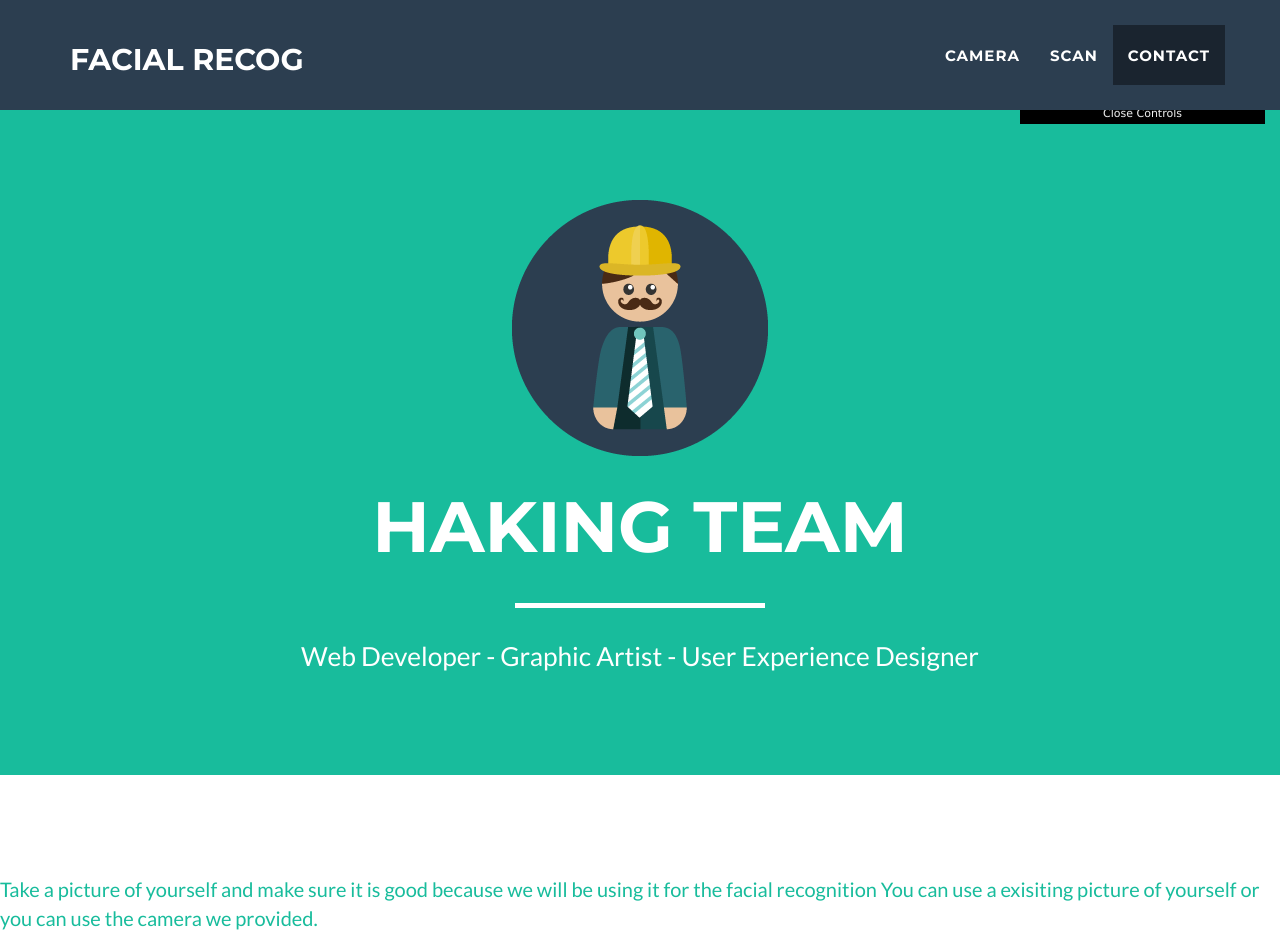
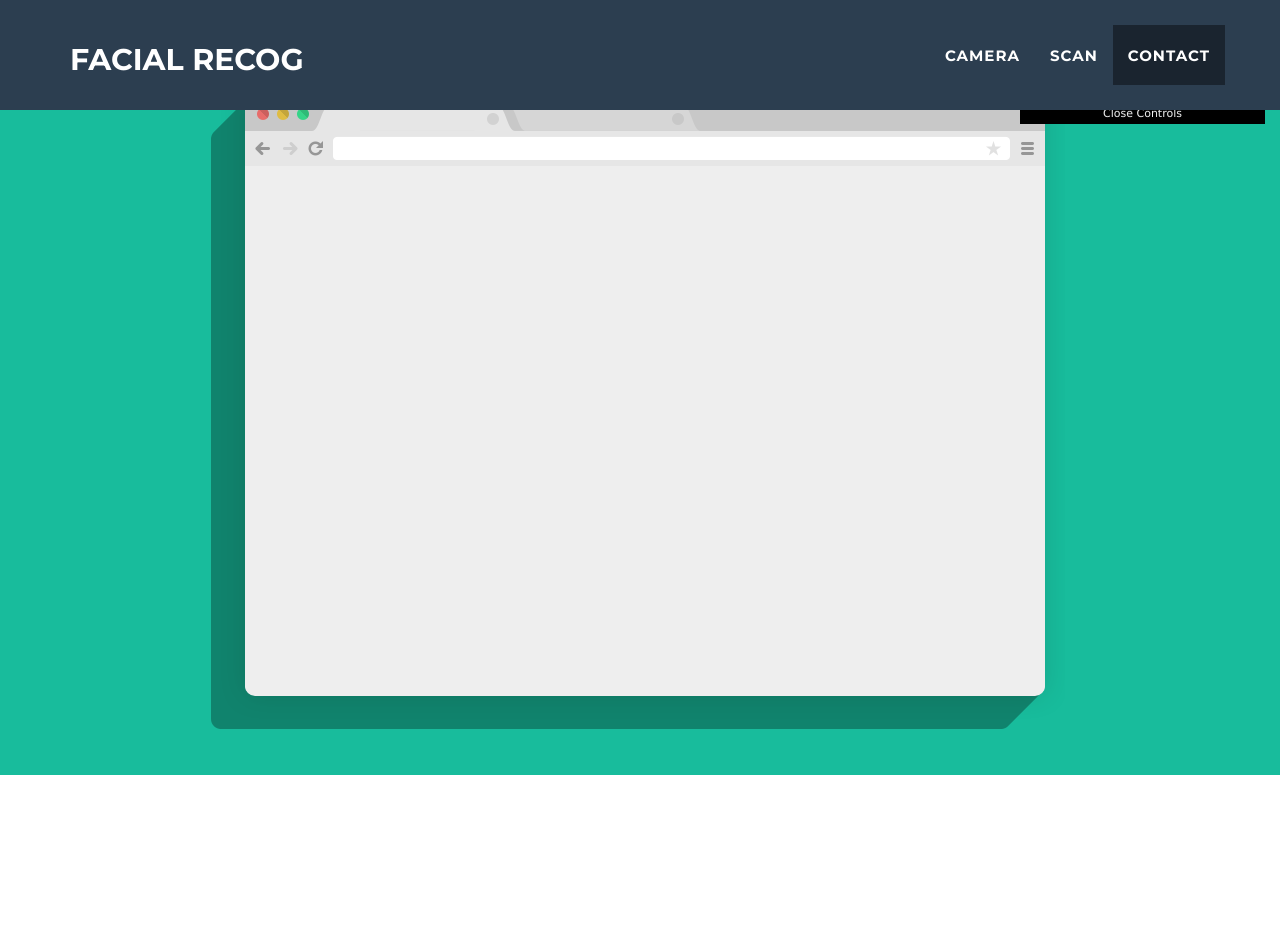
Before and after one commit to swagmaster12/swagmaster12.github.io, a website: page index.html in a window 1280 px wide. Shown: the top 952 px of the page. Drawn offline with nearby package versions, Linux system fonts and the light colour scheme; a script that the page names is missing; files whose address does not match are found by name.

Commit message:
Update index.html

```diff
--- a/index.html
+++ b/index.html
@@ -121,11 +121,17 @@
     <!-- Portfolio Grid Section -->
     <div class = "wow bounceInDown">
         <section id="portfolio">
-            <p><a href="http://trackingjs.com" target="_parent">Take a picture of yourself and make sure it is good because we will be using it for the facial recognition You can use a exisiting picture of yourself or you can use the camera we provided.</a></p>
-            <video id="video" width="393" height="295" preload autoplay loop muted controls></video>
-            <canvas id="canvas" width="800" height="530"></canvas>
-            <script>
-                (function() {
+            <div id="boundingBox"></div>
+                <div class="demo-frame">
+                <div class="demo-container">
+                <video id="video" width="393" height="295" preload autoplay loop muted controls></video>
+                 <canvas id="canvas" width="800" height="530"></canvas>
+              </div>
+            </div>
+        </section>
+    </div>
+    <script>
+        (function() {
                   // BoundingBoxTracker ======================================================
                   var BoundingBoxTracker = function() {
                     BoundingBoxTracker.base(this, 'constructor');
@@ -242,8 +248,6 @@
                   gui.add(tracker, 'blur', 1.1, 5.0).step(0.1);
                 }());
             </script>
-        </section>
-    </div>
     <!-- About Section -->
     <div class ="wow fadeInRight">
         <section class="success" id="about">
```
